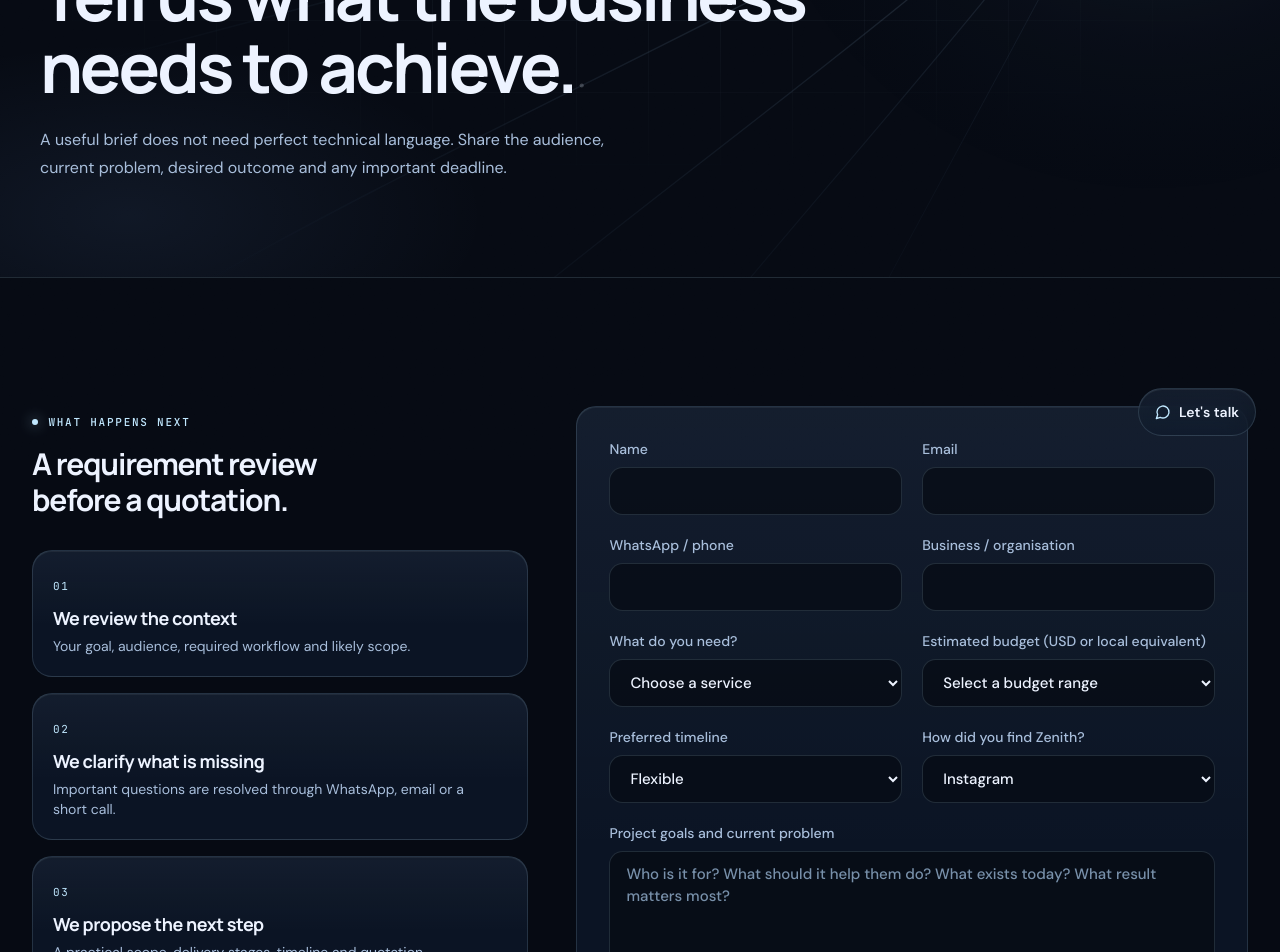
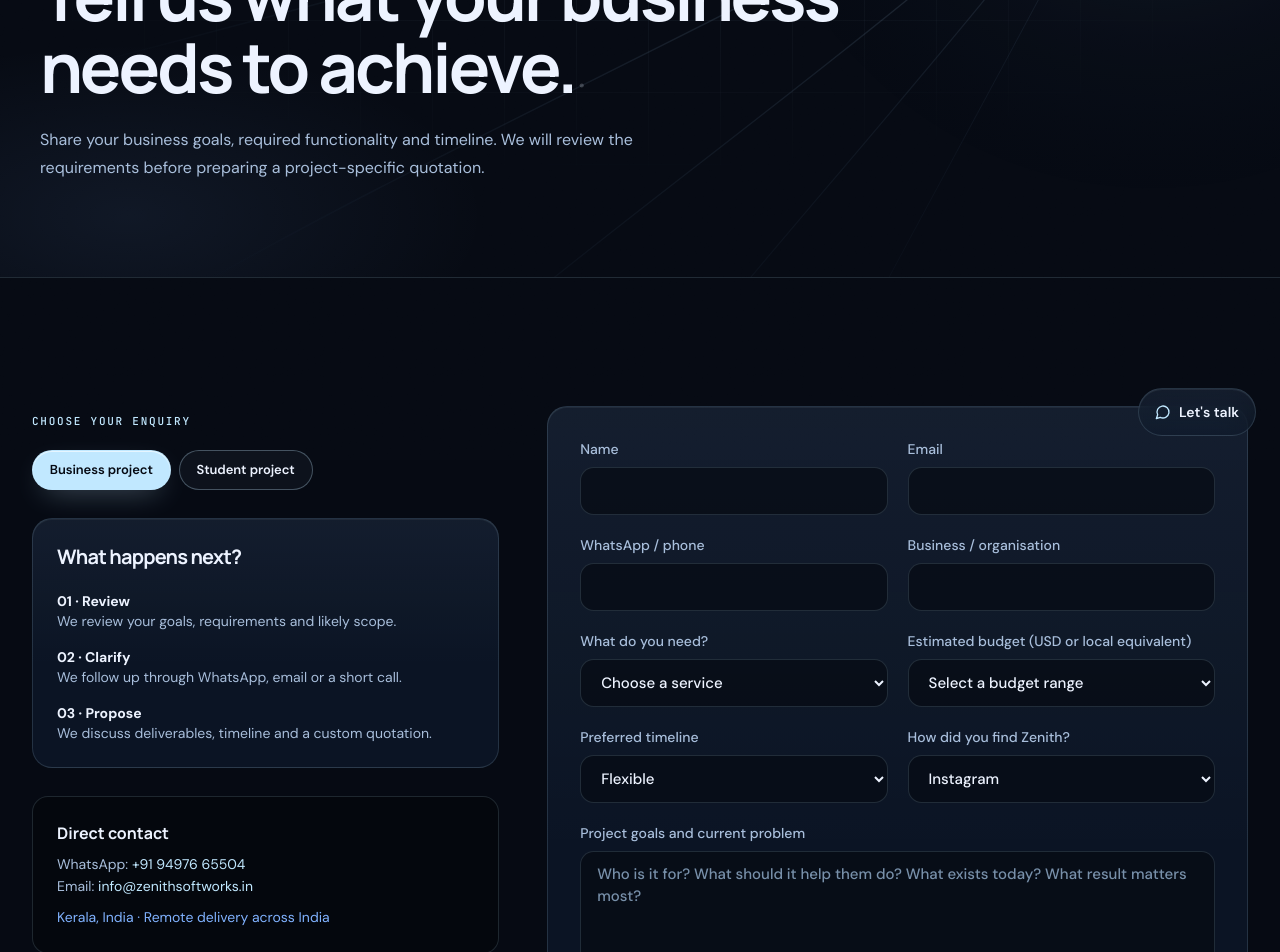
Before and after one commit to musammilvilayil/zenith, a React (Vite) app: page /contact in a window 1280 px wide. Shown: the part 340-1292 px from the top of the page. Built offline with nearby package versions, Linux system fonts and the light colour scheme.

Commit message:
Align routes, navigation and contact journeys with new positioning

```diff
--- a/src/pages/ContactPage.jsx
+++ b/src/pages/ContactPage.jsx
@@ -1,85 +1,51 @@
+import { useSearchParams } from "react-router-dom";
 import PageHead from "@/components/layout/PageHead";
 import EnquiryForm from "@/components/ui/EnquiryForm";
 import PageHero from "@/components/ui/PageHero";
 import { SITE } from "@/data/site";
 
-const STEPS = [
-  {
-    num: "01",
-    title: "We review the context",
-    desc: "Your goal, audience, required workflow and likely scope.",
-  },
-  {
-    num: "02",
-    title: "We clarify what is missing",
-    desc: "Important questions are resolved through WhatsApp, email or a short call.",
-  },
-  {
-    num: "03",
-    title: "We propose the next step",
-    desc: "A practical scope, delivery stages, timeline and quotation.",
-  },
-];
+export default function ContactPage() {
+  const [params] = useSearchParams();
+  const mode = params.get("type") === "student" ? "student" : "business";
+  const isStudent = mode === "student";
 
-export default function ContactPage() {
   return (
     <>
       <PageHead />
       <PageHero
-        eyebrow="Start a project"
-        title="Tell us what the business needs to achieve."
-        description="A useful brief does not need perfect technical language. Share the audience, current problem, desired outcome and any important deadline."
+        eyebrow={isStudent ? "Student project enquiry" : "Business project enquiry"}
+        title={isStudent ? "Tell us about your academic project." : "Tell us what your business needs to achieve."}
+        description={isStudent
+          ? "Share your course, project topic, college requirements and submission deadline. We will review the scope and discuss the next step."
+          : "Share your business goals, required functionality and timeline. We will review the requirements before preparing a project-specific quotation."}
+        meta="Based in Kerala · Remote delivery across India"
       />
-
       <section className="z-section">
-        <div className="mx-auto grid max-w-7xl gap-12 px-5 sm:px-8 lg:grid-cols-[0.85fr_1.15fr] lg:items-start">
-          <aside className="space-y-8">
+        <div className="mx-auto grid max-w-7xl gap-12 px-5 sm:px-8 lg:grid-cols-[0.8fr_1.2fr] lg:items-start">
+          <aside className="space-y-7">
             <div>
-              <span className="z-label z-label-accent z-eyebrow">
-                What happens next
-              </span>
-              <h2 className="mt-3 font-display text-3xl font-bold text-ink">
-                A requirement review before a quotation.
-              </h2>
+              <span className="z-label z-label-accent">Choose your enquiry</span>
+              <div className="mt-4 flex flex-wrap gap-2">
+                <a className={`z-btn z-btn-sm ${!isStudent ? "z-btn-primary" : "z-btn-secondary"}`} href="/contact/?type=business">Business project</a>
+                <a className={`z-btn z-btn-sm ${isStudent ? "z-btn-primary" : "z-btn-secondary"}`} href="/contact/?type=student">Student project</a>
+              </div>
             </div>
-
-            <div className="space-y-4">
-              {STEPS.map((step) => (
-                <div
-                  key={step.num}
-                  className="z-card p-5"
-                >
-                  <span className="z-num">{step.num}</span>
-                  <h3 className="mt-1.5 font-display text-lg font-bold text-ink">{step.title}</h3>
-                  <p className="mt-1 text-sm text-muted">{step.desc}</p>
-                </div>
-              ))}
+            <div className="z-card p-6">
+              <h2 className="font-display text-xl font-bold">What happens next?</h2>
+              <ol className="mt-5 space-y-4 text-sm text-muted">
+                <li><strong className="text-ink">01 · Review</strong><br/>We review your goals, requirements and likely scope.</li>
+                <li><strong className="text-ink">02 · Clarify</strong><br/>We follow up through WhatsApp, email or a short call.</li>
+                <li><strong className="text-ink">03 · Propose</strong><br/>We discuss deliverables, timeline and a custom quotation.</li>
+              </ol>
             </div>
-
             <div className="rounded-2xl border border-line bg-deep p-6 text-sm leading-relaxed text-muted">
               <strong className="block font-display text-base text-ink">Direct contact</strong>
-              <p className="mt-2">
-                WhatsApp:{" "}
-                <a
-                  href={SITE.whatsappHref}
-                  target="_blank"
-                  rel="noopener noreferrer"
-                  className="text-ice underline-offset-4 hover:underline"
-                >
-                  {SITE.whatsappDisplay}
-                </a>
-              </p>
-              <p>
-                Email:{" "}
-                <a href={`mailto:${SITE.email}`} className="text-ice underline-offset-4 hover:underline">
-                  {SITE.email}
-                </a>
-              </p>
-              <p className="mt-1 text-soft-blue">Kerala, India</p>
+              <p className="mt-2">WhatsApp: <a href={SITE.whatsappHref} target="_blank" rel="noopener noreferrer" className="text-ice underline-offset-4 hover:underline">{SITE.whatsappDisplay}</a></p>
+              <p>Email: <a href={`mailto:${SITE.email}`} className="text-ice underline-offset-4 hover:underline">{SITE.email}</a></p>
+              <p className="mt-2 text-soft-blue">Kerala, India · Remote delivery across India</p>
             </div>
           </aside>
-
-          <EnquiryForm mode="contact" />
+          <EnquiryForm mode={mode} />
         </div>
       </section>
     </>
```
